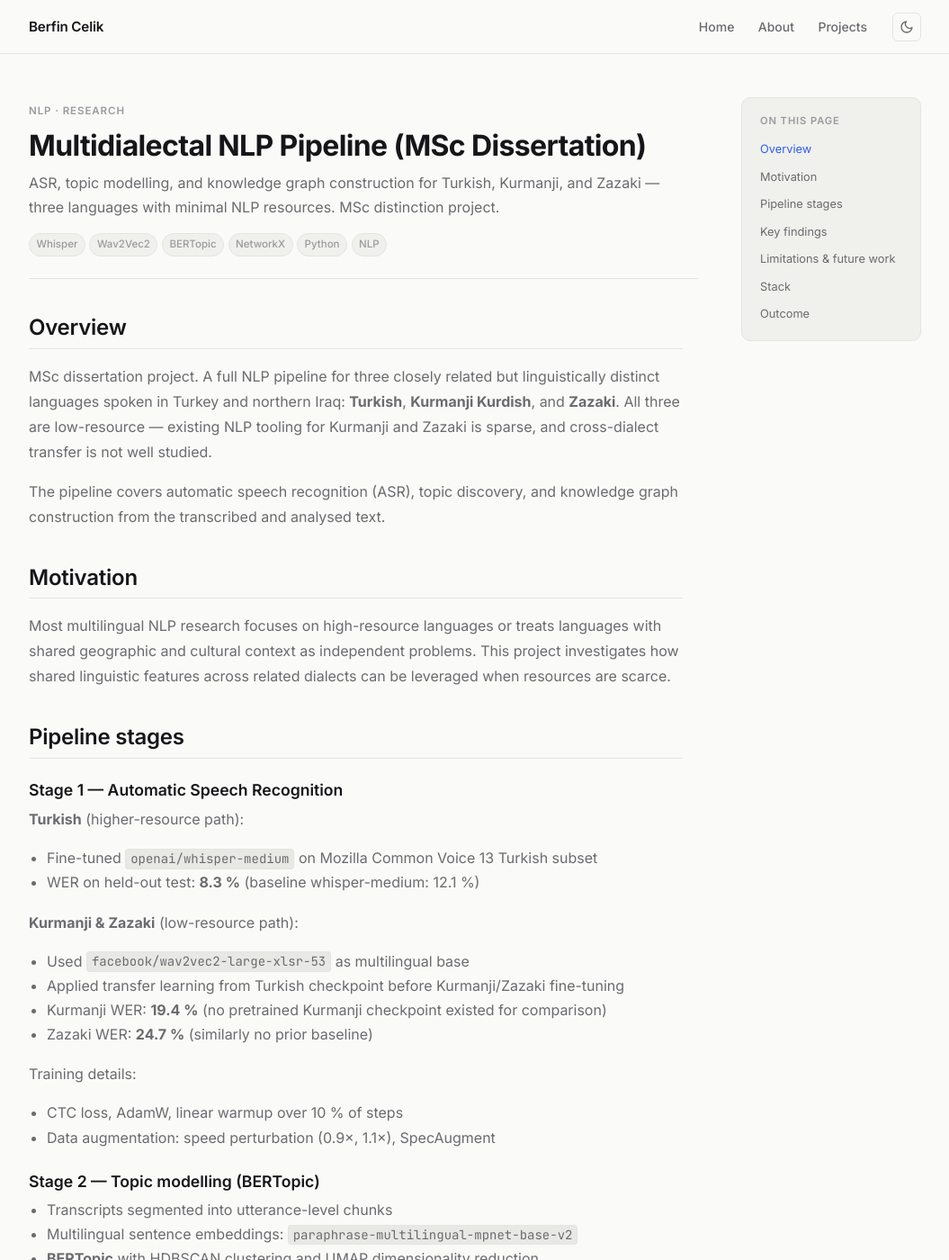
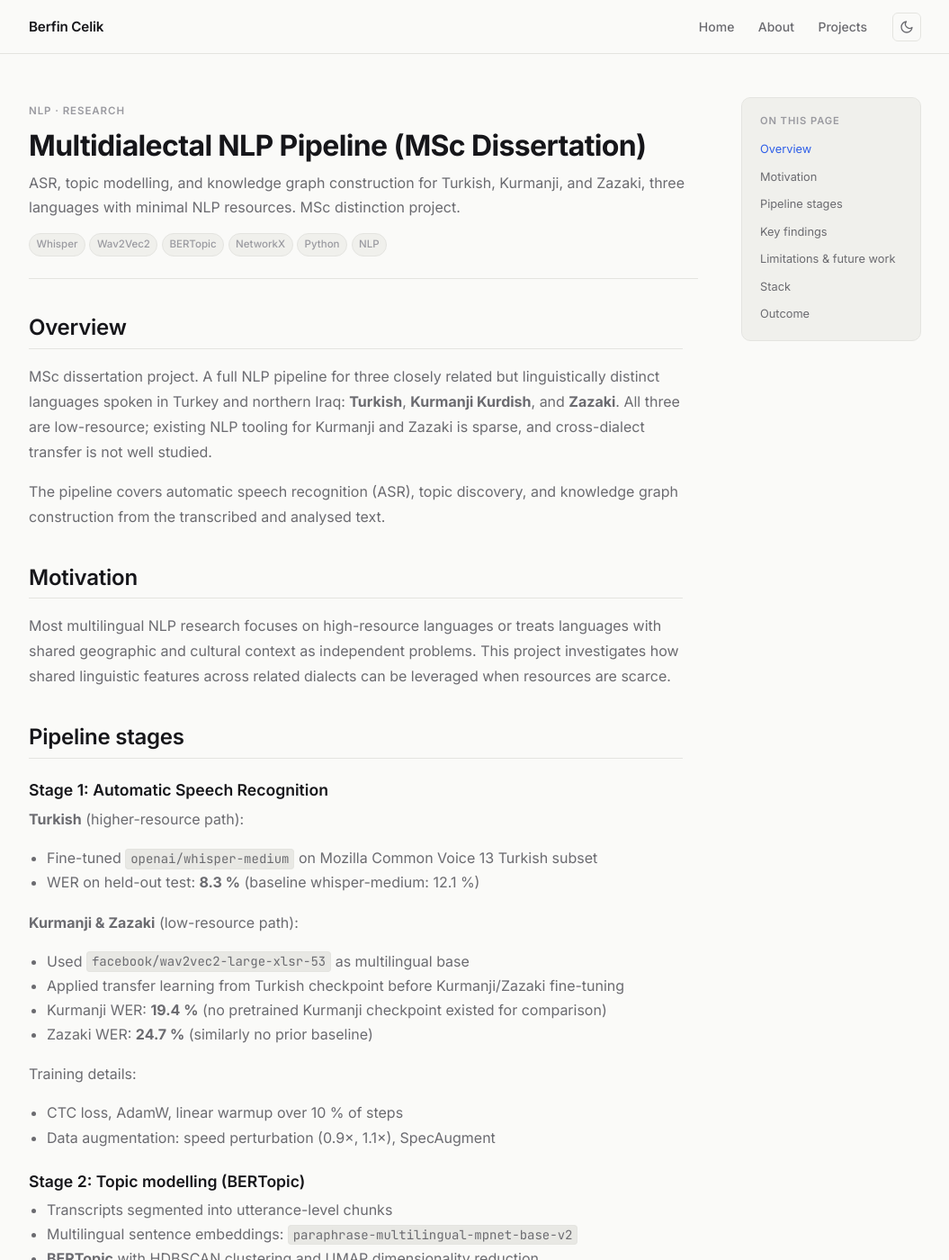
Before and after one commit to berfinito/berfinito.github.io, a Jekyll site: the page built from _projects/multilingual-nlp.md, in a window 1280 px wide and 1400 px high. Shown: the whole window at 90% size, without its empty margins (112-1167 px from the left). Built offline with Jekyll 4.4.1, drawn with Linux system fonts in a browser that asks for light colours; some of the changed text lies outside the part shown.

```diff
--- a/404.html
+++ b/404.html
@@ -1,12 +1,12 @@
 ---
 layout: default
-title: "404 — Not Found"
+title: "404 - Not Found"
 permalink: /404.html
 ---
 
 <div style="display:flex;flex-direction:column;align-items:center;justify-content:center;min-height:60vh;text-align:center;padding:2rem;">
   <p style="font-family:var(--mono);font-size:0.8rem;color:var(--accent);margin-bottom:1rem;">$ cd /{{ page.url }}</p>
   <h1 style="font-size:clamp(3rem,10vw,6rem);margin-bottom:0.5rem;color:var(--text-faint);">404</h1>
-  <p style="color:var(--text-muted);margin-bottom:2rem;">That page doesn't exist — or it moved.</p>
+  <p style="color:var(--text-muted);margin-bottom:2rem;">That page doesn't exist, or it moved.</p>
   <a href="/" class="btn btn-primary">Go home</a>
 </div>
--- a/_layouts/default.html
+++ b/_layouts/default.html
@@ -6,7 +6,7 @@
   <meta http-equiv="X-UA-Compatible" content="IE=edge" />
 
   {% if page.title %}
-    <title>{{ page.title }} — {{ site.title }}</title>
+    <title>{{ page.title }} | {{ site.title }}</title>
   {% else %}
     <title>{{ site.title }} · {{ site.tagline }}</title>
   {% endif %}
--- a/_projects/multilingual-nlp.md
+++ b/_projects/multilingual-nlp.md
@@ -4,7 +4,7 @@ title: "Multidialectal NLP Pipeline (MSc Dissertation)"
 label: NLP · Research
 description: >-
   ASR, topic modelling, and knowledge graph construction for Turkish, Kurmanji,
-  and Zazaki — three languages with minimal NLP resources. MSc distinction project.
+  and Zazaki, three languages with minimal NLP resources. MSc distinction project.
 tags:
   - Whisper
   - Wav2Vec2
@@ -23,7 +23,7 @@ github: https://github.com/berfinito/MultidialectalKnowledgeExtraction
 MSc dissertation project. A full NLP pipeline for three closely related but
 linguistically distinct languages spoken in Turkey and northern Iraq:
 **Turkish**, **Kurmanji Kurdish**, and **Zazaki**. All three are
-low-resource — existing NLP tooling for Kurmanji and Zazaki is sparse,
+low-resource; existing NLP tooling for Kurmanji and Zazaki is sparse,
 and cross-dialect transfer is not well studied.
 
 The pipeline covers automatic speech recognition (ASR), topic discovery,
@@ -38,7 +38,7 @@ features across related dialects can be leveraged when resources are scarce.
 
 ## Pipeline stages
 
-### Stage 1 — Automatic Speech Recognition
+### Stage 1: Automatic Speech Recognition
 
 **Turkish** (higher-resource path):
 - Fine-tuned `openai/whisper-medium` on Mozilla Common Voice 13 Turkish subset
@@ -54,7 +54,7 @@ Training details:
 - CTC loss, AdamW, linear warmup over 10 % of steps
 - Data augmentation: speed perturbation (0.9×, 1.1×), SpecAugment
 
-### Stage 2 — Topic modelling (BERTopic)
+### Stage 2: Topic modelling (BERTopic)
 
 - Transcripts segmented into utterance-level chunks
 - Multilingual sentence embeddings: `paraphrase-multilingual-mpnet-base-v2`
@@ -64,7 +64,7 @@ Training details:
   embeddings revealed 14 semantically equivalent topics shared across all
   three languages
 
-### Stage 3 — Knowledge graph construction
+### Stage 3: Knowledge graph construction
 
 - Entity extraction: multilingual NER (XLM-RoBERTa fine-tuned on WikiANN)
 - Relation extraction: rule-based patterns + dependency parsing (spaCy + custom
@@ -79,7 +79,7 @@ Training details:
 - Transfer learning from Turkish significantly improves Kurmanji ASR compared
   to training from the XLSR multilingual base alone (WER gap: ~8 pp)
 - BERTopic topic alignment across dialects shows substantial conceptual overlap
-  in domains of family, agriculture, and governance — consistent with shared
+  in domains of family, agriculture, and governance, consistent with shared
   cultural history
 - Knowledge graph communities map partially onto geographic dialect boundaries
 
```
Also changed, not shown: _projects/deepfake-voice-detection.md (+2 -2 lines), _projects/dialectal-word-mining.md (+3 -3 lines), _projects/university-chatbot.md (+2 -2 lines).
